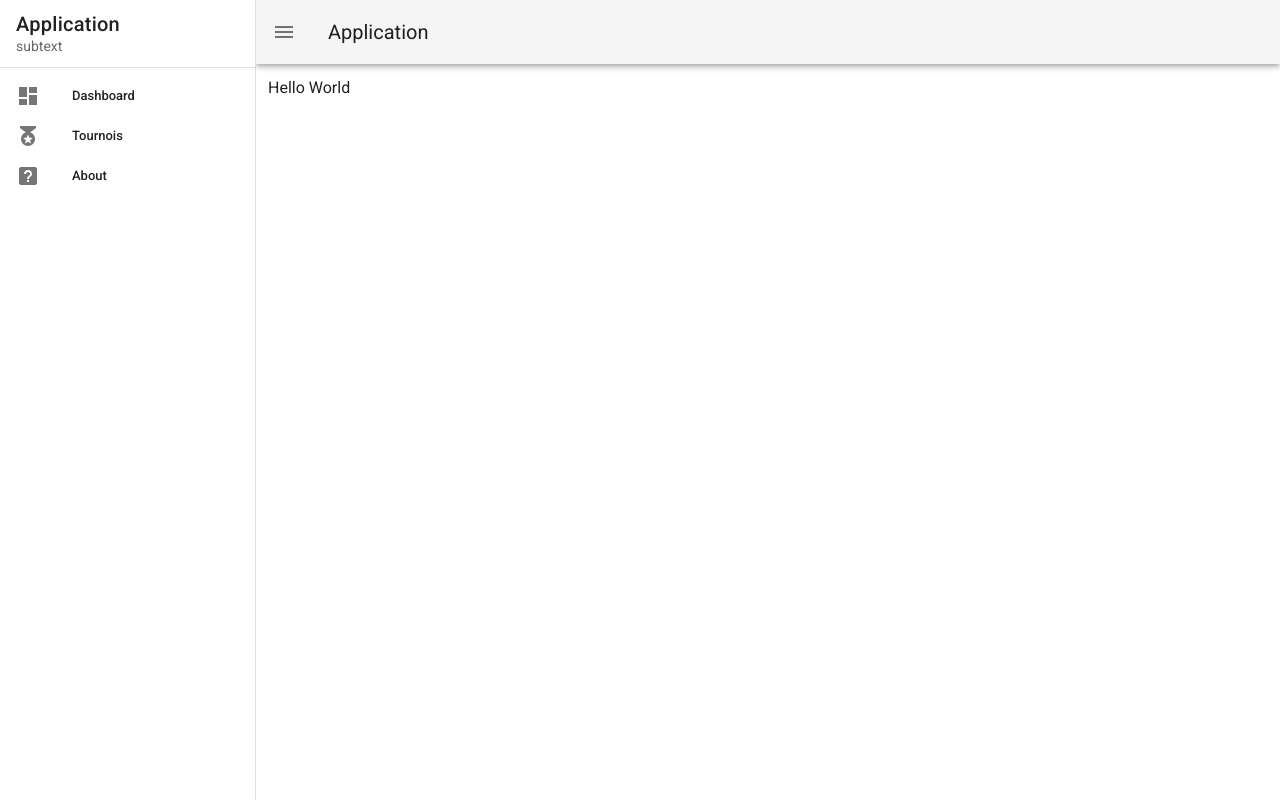
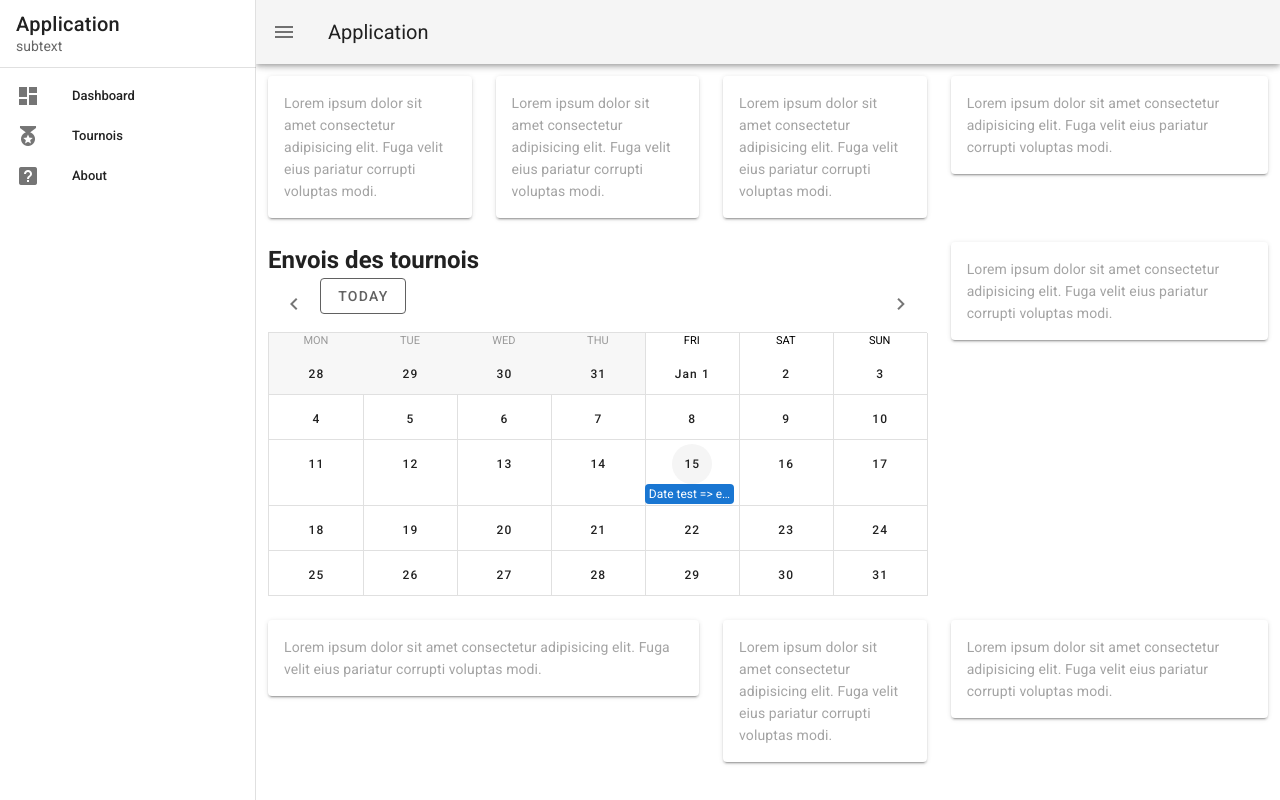
Before and after one commit to WebDevLyon/Badminton-Club-Manager, a Nuxt app: page / in a window 1280 px wide. Built offline with nearby package versions, Linux system fonts and the light colour scheme; no server answers.

Commit message:
Nuxt auth

```diff
--- /dev/null
+++ b/components/BlokSmall.vue
@@ -0,0 +1,15 @@
+<template>
+  <v-card disabled elevation="2">
+    <v-card-text>
+      Lorem ipsum dolor sit amet consectetur adipisicing elit. Fuga velit eius
+      pariatur corrupti voluptas modi.
+    </v-card-text>
+  </v-card>
+</template>
+
+<script>
+export default {}
+</script>
+
+<style>
+</style>
--- /dev/null
+++ b/components/EventCalendar.vue
@@ -0,0 +1,76 @@
+<template>
+  <div>
+    <v-sheet
+      tile
+      height="54"
+      class="d-flex"
+    >
+      <v-btn
+        icon
+        class="ma-2"
+        @click="prev"
+      >
+        <v-icon>mdi-chevron-left</v-icon>
+      </v-btn>
+
+      <v-btn
+        outlined
+        class="mr-4"
+        color="grey darken-2"
+        @click="setToday"
+      >
+        Today
+      </v-btn>
+      <v-toolbar-title v-if="$refs.calendar">
+        {{ $refs.calendar.title }}
+      </v-toolbar-title>
+
+      <v-spacer />
+      <v-btn
+        icon
+        class="ma-2"
+        @click="next"
+      >
+        <v-icon>mdi-chevron-right</v-icon>
+      </v-btn>
+    </v-sheet>
+    <v-calendar
+      ref="calendar"
+      v-model="focus"
+      :type="type"
+      :events="this.$store.state.events"
+      event-overlap-mode="stack"
+      event-overlap-threshold="30"
+      :weekdays="weekday"
+    />
+  </div>
+</template>
+
+<script>
+export default {
+  data () {
+    return {
+      focus: '',
+      value: '',
+      type: 'month',
+      weekday: [1, 2, 3, 4, 5, 6, 0],
+      colors: ['blue', 'indigo', 'deep-purple', 'cyan', 'green', 'orange', 'grey darken-1']
+    }
+  },
+  methods: {
+    setToday () {
+      this.focus = ''
+    },
+    prev () {
+      this.$refs.calendar.prev()
+    },
+    next () {
+      this.$refs.calendar.next()
+    }
+  }
+}
+</script>
+
+<style>
+
+</style>
--- a/layouts/default.vue
+++ b/layouts/default.vue
@@ -48,7 +48,7 @@
     </v-app-bar>
 
     <v-main>
-      <Nuxt />
+      <Nuxt keep-alive />
     </v-main>
   </v-app>
 </template>
@@ -59,11 +59,14 @@ export default {
     drawer: null,
     items: [
       { title: 'Dashboard', icon: 'mdi-view-dashboard', to: '/' },
-      { title: 'Tournois', icon: 'mdi-medal', to: '/Tournois' },
-      { title: 'About', icon: 'mdi-help-box', to: '/' }
+      { title: 'Tournois', icon: 'mdi-medal', to: '/tournois' },
+      { title: 'About', icon: 'mdi-help-box', to: '/about' }
     ],
     right: null
-  })
+  }),
+  mounted () {
+    this.$store.dispatch('setEvents')
+  }
 }
 </script>
 <style>
--- a/nuxt.config.js
+++ b/nuxt.config.js
@@ -38,13 +38,34 @@ export default {
     // https://go.nuxtjs.dev/axios
     '@nuxtjs/axios',
     // https://go.nuxtjs.dev/pwa
-    '@nuxtjs/pwa'
+    '@nuxtjs/pwa',
+    // https://auth.nuxtjs.org/guide/setup
+    '@nuxtjs/auth-next'
   ],
 
   // Axios module configuration (https://go.nuxtjs.dev/config-axios)
-  axios: {},
+  axios: { baseURL: 'http://localhost:8000/' },
 
   // Build Configuration (https://go.nuxtjs.dev/config-build)
   build: {
+  },
+
+  router: {
+    // middleware: ['auth']
+  },
+
+  auth: {
+    strategies: {
+      local: {
+        /* token: {
+          property: 'token'
+        }, */
+        endpoints: {
+          login: { url: '/login', method: 'post', propertyName: 'token' },
+          logout: false,
+          user: { url: '/me', method: 'get', propertyName: 'user' }
+        }
+      }
+    }
   }
 }
--- a/package.json
+++ b/package.json
@@ -11,11 +11,12 @@
     "lint": "npm run lint:js"
   },
   "dependencies": {
+    "@nuxtjs/auth-next": "5.0.0-1611071776.3646657",
     "@nuxtjs/axios": "^5.12.2",
     "@nuxtjs/pwa": "^3.0.2",
+    "@nuxtjs/vuetify": "^1.11.2",
     "core-js": "^3.6.5",
-    "nuxt": "^2.14.6",
-    "@nuxtjs/vuetify": "^1.11.2"
+    "nuxt": "^2.14.6"
   },
   "devDependencies": {
     "@nuxtjs/eslint-config": "^3.1.0",
--- a/pages/Tournois.vue
+++ b/pages/Tournois.vue
@@ -2,7 +2,7 @@
   <v-container>
     <v-select
       :items="listTournois.Retrieved"
-      item-text="Name"
+      item-text="name"
       item-value="id"
       label="Sélectionner le tournoi"
       @change="checkTournoi"
@@ -15,8 +15,9 @@
 const axios = require('axios').default
 
 export default {
+  middleware: ['auth'],
   asyncData () {
-    return axios.get('http://localhost:8000/allrecord', {
+    return axios.get('http://badapi.lani9094.odns.fr/allrecord', {
       params:
     {
       base: 'Tournois'
--- /dev/null
+++ b/pages/about.vue
@@ -0,0 +1,15 @@
+<template>
+  <div>
+    {{ this.$store.state.events }}
+  </div>
+</template>
+
+<script>
+export default {
+
+}
+</script>
+
+<style>
+
+</style>
--- a/pages/index.vue
+++ b/pages/index.vue
@@ -1,12 +1,108 @@
 <template>
-  <v-container>Hello World</v-container>
+  <v-container>
+    <v-row>
+      <v-col
+        cols="12"
+        md="8"
+      >
+        <v-row>
+          <v-col
+            cols="12"
+            md="4"
+          >
+            <BlokSmall />
+          </v-col>
+          <v-col
+            cols="12"
+            md="4"
+          >
+            <BlokSmall />
+          </v-col>
+          <v-col
+            cols="12"
+            md="4"
+          >
+            <BlokSmall />
+          </v-col>
+        </v-row>
+      </v-col>
+      <v-col
+        cols="12"
+        md="4"
+      >
+        <BlokSmall />
+      </v-col>
+    </v-row>
+    <v-row>
+      <v-col
+        cols="12"
+        md="8"
+      >
+        <h2>Envois des tournois</h2>
+        <EventCalendar />
+      </v-col>
+      <v-col
+        cols="12"
+        md="4"
+      >
+        <BlokSmall />
+      </v-col>
+    </v-row>
+    <v-row>
+      <v-col
+        cols="12"
+        md="8"
+      >
+        <v-row>
+          <v-col
+            cols="12"
+            md="8"
+          >
+            <BlokSmall />
+          </v-col>
+          <v-col
+            cols="12"
+            md="4"
+          >
+            <BlokSmall />
+          </v-col>
+        </v-row>
+      </v-col>
+      <v-col
+        cols="12"
+        md="4"
+      >
+        <BlokSmall />
+      </v-col>
+    </v-row>
+  </v-container>
 </template>
 
 <script>
 export default {
+  auth: false,
+  data () {
+    return {
+      type: 'month',
+      weekday: [1, 2, 3, 4, 5, 6, 0],
+      events: [
+        {
+          name: 'test',
+          start: '2021-01-26'
+        }
+      ],
+      colors: [
+        'blue',
+        'indigo',
+        'deep-purple',
+        'cyan',
+        'green',
+        'orange',
+        'grey darken-1'
+      ]
+    }
+  }
 }
 </script>
-
 <style>
-
 </style>
--- /dev/null
+++ b/pages/login.vue
@@ -0,0 +1,39 @@
+<template>
+  <div>
+    <form @submit.prevent="userLogin">
+      <div>
+        <label>Username</label>
+        <input v-model="login.username" type="text">
+      </div>
+      <div>
+        <label>Password</label>
+        <input v-model="login.password" type="text">
+      </div>
+      <div>
+        <button type="submit">
+          Submit
+        </button>
+        <p>{{ this.$auth.loggedIn }}</p>
+      </div>
+    </form>
+  </div>
+</template>
+
+<script>
+export default {
+  data () {
+    return {
+      login: {
+        username: 'nijlak',
+        password: '123'
+      }
+    }
+  },
+  methods: {
+    userLogin () {
+      this.$auth.loginWith('local', { data: this.login })
+        .then(resp => console.log(resp))
+    }
+  }
+}
+</script>
--- a/store/index.js
+++ b/store/index.js
@@ -2,7 +2,11 @@ import axios from 'axios'
 
 export const state = () => ({
   idTournoi: 'test',
-  tournoiSelected: { Nom: 'Nom du tournoi' }
+  tournoiSelected: { Nom: 'Nom du tournoi' },
+  events: [{
+    name: 'Date test => erreur chargement',
+    start: new Date()
+  }]
 })
 
 export const mutations = {
@@ -11,12 +15,15 @@ export const mutations = {
   },
   majTournoi (state, info) {
     state.tournoiSelected = info
+  },
+  setEvents (state, events) {
+    state.events = events
   }
 }
 
 export const actions = {
   infoTournoi (context, id) {
-    axios.get('http://localhost:8000/onerecord', {
+    axios.get('http://badapi.lani9094.odns.fr/onerecord', {
       params:
   {
     base: 'Tournois',
@@ -25,5 +32,15 @@ export const actions = {
     }).then((response) => {
       context.commit('majTournoi', response.data.Retrieved)
     })
+  },
+  setEvents  (context) {
+    axios.get('http://badapi.lani9094.odns.fr/allrecord', {
+      params:
+    {
+      base: 'Tournois'
+    }
+    }).then((response) => {
+      context.commit('setEvents', response.data.Retrieved)
+    })
   }
 }
```
Also changed, not shown: 1 other file (tests, documents, lock files or other folders).
